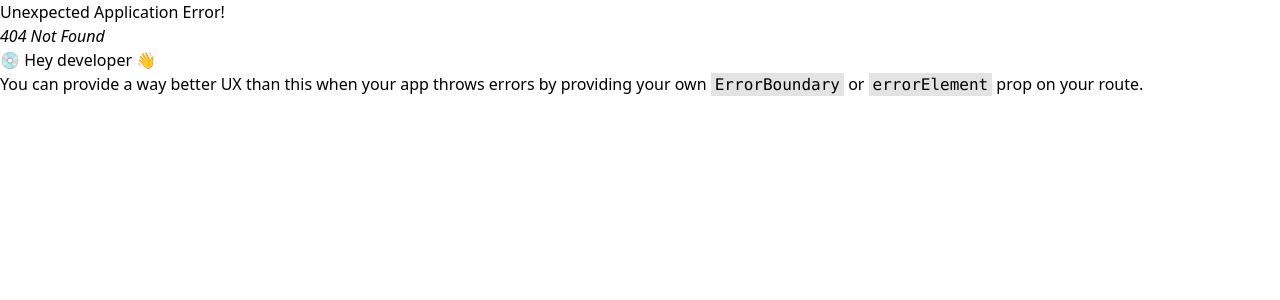
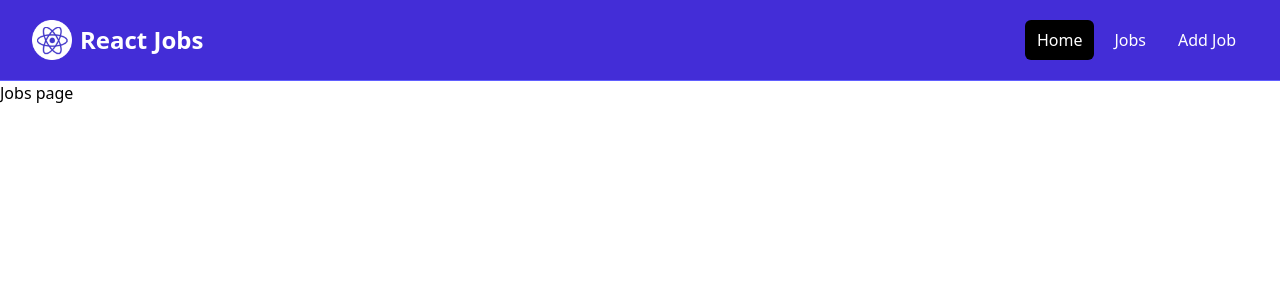
Before and after one commit to princemanzi/react-jobs, a React (Vite) app: page /jobs in a window 1280 px wide. Before the commit this address had no page. Shown: the top 300 px of the page. Built offline with nearby package versions, Linux system fonts and the light colour scheme.

Commit message:
initial commit

```diff
--- a/src/App.jsx
+++ b/src/App.jsx
@@ -2,11 +2,17 @@ import React from "react";
 import { Route, createBrowserRouter, createRoutesFromElements, RouterProvider, } from "react-router-dom";
 import MainLayout from "./layouts/MainLayout";
 import HomePage from "./pages/HomePage";
+import JobsPage from "./pages/JobsPage";
+import AddJob from "./pages/AddJob";
 
 const router = createBrowserRouter(
   createRoutesFromElements(
   <Route path="/" element={<MainLayout />}>
     <Route index element={<HomePage />} />
+    <Route path="/jobs" element= {<JobsPage />} />
+    <Route path="/add-job" element={<AddJob />} />
+    <Route path="*" element={<div>404 Not Found</div>} />
+    {/* <Route path="/jobs/:id" element={<JobDetails />} /> */}
   </Route>
   )
 );
--- a/src/components/HomeCards.jsx
+++ b/src/components/HomeCards.jsx
@@ -1,5 +1,6 @@
 import React from "react";
 import Card from "./Card";
+import { Link } from "react-router-dom";
 
 const HomeCards = () => {
   return (
@@ -12,24 +13,24 @@ const HomeCards = () => {
               <p className="mt-2 mb-4">
                 Browse our React jobs and start your career today
               </p>
-              <a
-                href="/jobs.html"
+              <Link
+                to="/jobs"
                 className="inline-block bg-black text-white rounded-lg px-4 py-2 hover:bg-gray-700"
               >
                 Browse Jobs
-              </a>
+              </Link>
            </Card>
             <Card bg="bg-indigo-100">
             <h2 className="text-2xl font-bold">For Employers</h2>
               <p className="mt-2 mb-4">
                 List your job to find the perfect developer for the role
               </p>
-              <a
-                href="/add-job.html"
+              <Link
+                to="/add-job"
                 className="inline-block bg-indigo-500 text-white rounded-lg px-4 py-2 hover:bg-indigo-600"
               >
                 Add Job
-              </a>
+              </Link>
             </Card>
           </div>
         </div>
--- a/src/components/JobListing.jsx
+++ b/src/components/JobListing.jsx
@@ -1,6 +1,7 @@
 import React from "react";
 import { useState } from "react";
 import { FaMapMarker } from "react-icons/fa";
+import {Link} from "react-router-dom";
 
 const JobListing = ({ job }) => {
   const [showFullDescription, setShowFullDescription] = useState(false);
@@ -37,12 +38,12 @@ const JobListing = ({ job }) => {
             <FaMapMarker className="inline-block mr-2" />
             {job.location}
           </div>
-          <a
-            href={`/job/${job.id}`}
+          <Link
+            to={`/job/${job.id}`}
             className="h-[36px] bg-indigo-500 hover:bg-indigo-600 text-white px-4 py-2 rounded-lg text-center text-sm"
           >
             Read More
-          </a>
+          </Link>
         </div>
       </div>
     </div>
--- a/src/components/Navbar.jsx
+++ b/src/components/Navbar.jsx
@@ -1,3 +1,5 @@
+import { Link } from 'react-router-dom'  // importing link from react-router-dom prevents actual refresh of the page by changing a tags to link tags and href to to
+
 import logo from '../assets/images/logo.png'
 
 const Navbar = () => {
@@ -7,9 +9,9 @@ const Navbar = () => {
           <div className="flex h-20 items-center justify-between">
             <div className="flex flex-1 items-center justify-center md:items-stretch md:justify-start">
               {/* <!-- Logo --> */}
-              <a
+              <Link
                 className="flex flex-shrink-0 items-center mr-4"
-                href="/index.html"
+                to="/"
               >
                 <img
                   className="h-10 w-auto"
@@ -19,27 +21,27 @@ const Navbar = () => {
                 <span className="hidden md:block text-white text-2xl font-bold ml-2">
                   React Jobs
                 </span>
-              </a>
+              </Link>
               <div className="md:ml-auto">
                 <div className="flex space-x-2">
-                  <a
-                    href="/index.html"
+                  <Link
+                    to="/"
                     className="text-white bg-black hover:bg-gray-900 hover:text-white rounded-md px-3 py-2"
                   >
                     Home
-                  </a>
-                  <a
-                    href="/jobs.html"
+                  </Link>
+                  <Link
+                    to="/jobs"
                     className="text-white hover:bg-gray-900 hover:text-white rounded-md px-3 py-2"
                   >
                     Jobs
-                  </a>
-                  <a
-                    href="/add-job.html"
+                  </Link>
+                  <Link
+                    to="/add-job"
                     className="text-white hover:bg-gray-900 hover:text-white rounded-md px-3 py-2"
                   >
                     Add Job
-                  </a>
+                  </Link>
                 </div>
               </div>
             </div>
--- a/src/components/ViewAllJobs.jsx
+++ b/src/components/ViewAllJobs.jsx
@@ -5,7 +5,7 @@ const ViewAllJobs = () => {
     <div>
       <section className="m-auto max-w-lg my-10 px-6">
         <a
-          href="jobs.html"
+          href="/jobs"
           className="block bg-black text-white text-center py-4 px-6 rounded-xl hover:bg-gray-700"
         >
           View All Jobs
--- /dev/null
+++ b/src/pages/AddJob.jsx
@@ -0,0 +1,7 @@
+import React from "react";
+
+const AddJob = () => {
+  return <div>Add job</div>;
+};
+
+export default AddJob;
--- /dev/null
+++ b/src/pages/JobsPage.jsx
@@ -0,0 +1,7 @@
+import React from "react";
+
+const JobsPage = () => {
+  return <div>Jobs page</div>;
+};
+
+export default JobsPage;
```
